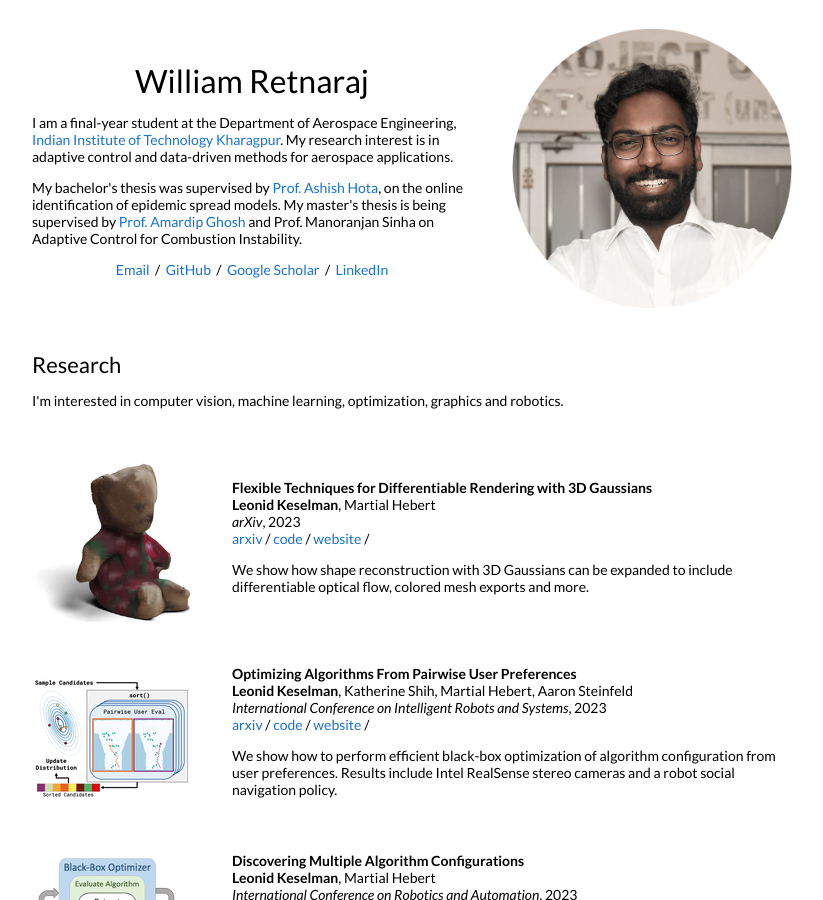
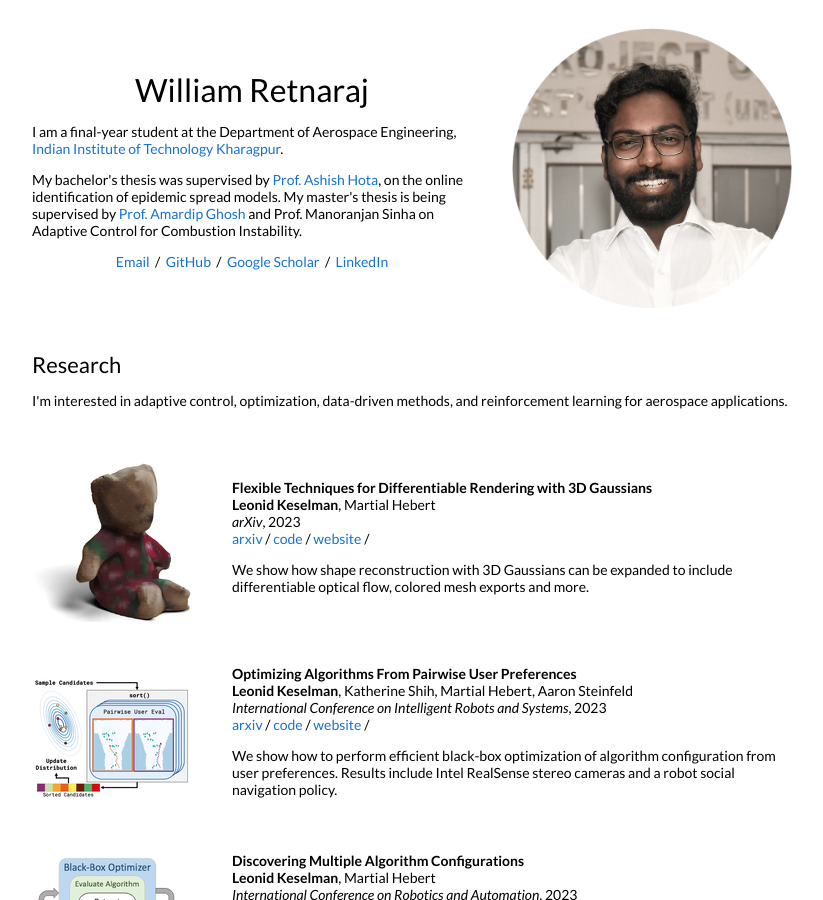
Before and after one commit to willcmc/willcmc.github.io, a Jekyll site: the page built from _posts/2023-08-28-3dgaussians.markdown, in a window 1280 px wide and 900 px high. Shown: the whole window, without its empty margins (228-1051 px from the left). Built offline with Jekyll 4.4.1, drawn with Linux system fonts in a browser that asks for light colours.

Commit message:
Update default.html

```diff
--- a/_layouts/default.html
+++ b/_layouts/default.html
@@ -35,7 +35,7 @@
                 William Retnaraj
               </h1>
               <p>
-                I am a final-year student at the Department of Aerospace Engineering, <a href="https://iitkgp.ac.in/">Indian Institute of Technology Kharagpur</a>. My research interest is in adaptive control and data-driven methods for aerospace applications.
+                I am a final-year student at the Department of Aerospace Engineering, <a href="https://iitkgp.ac.in/">Indian Institute of Technology Kharagpur</a>.
               </p>
               <p>
                 My bachelor's thesis was supervised by <a href="http://www.facweb.iitkgp.ac.in/~ahota/index.html">Prof. Ashish Hota</a>, on the online identification of epidemic spread models. My master's thesis is being supervised by <a href="https://www.scholartag.com/profile.php?id=1&pn=1"> Prof. Amardip Ghosh</a> and Prof. Manoranjan Sinha on Adaptive Control for Combustion Instability.
@@ -43,7 +43,7 @@
               <p style="text-align:center">
                 <a target="_blank" href="https://mailhide.io/e/kUUV3UZU"> Email</a> &nbsp;/&nbsp;
                 <a href="https://github.com/willcmc">GitHub</a> &nbsp;/&nbsp;
-                <a href="https://scholar.google.com/citations?user=GCYG4GoAAAAJ">Google Scholar</a> &nbsp;/&nbsp;
+                <a href="https://scholar.google.com/citations?user=bLaCAYQAAAAJ">Google Scholar</a> &nbsp;/&nbsp;
                 <a href="https://www.linkedin.com/in/william-retnaraj"> LinkedIn </a>
               </p>
             </td>
@@ -58,7 +58,7 @@
             <td style="padding:2.5%;width:100%;vertical-align:middle">
               <h2>Research</h2>
               <p>
-                I'm interested in computer vision, machine learning, optimization, graphics and robotics.
+                I'm interested in adaptive control, optimization, data-driven methods, and reinforcement learning for aerospace applications.
               </p>
             </td>
           </tr>
```
